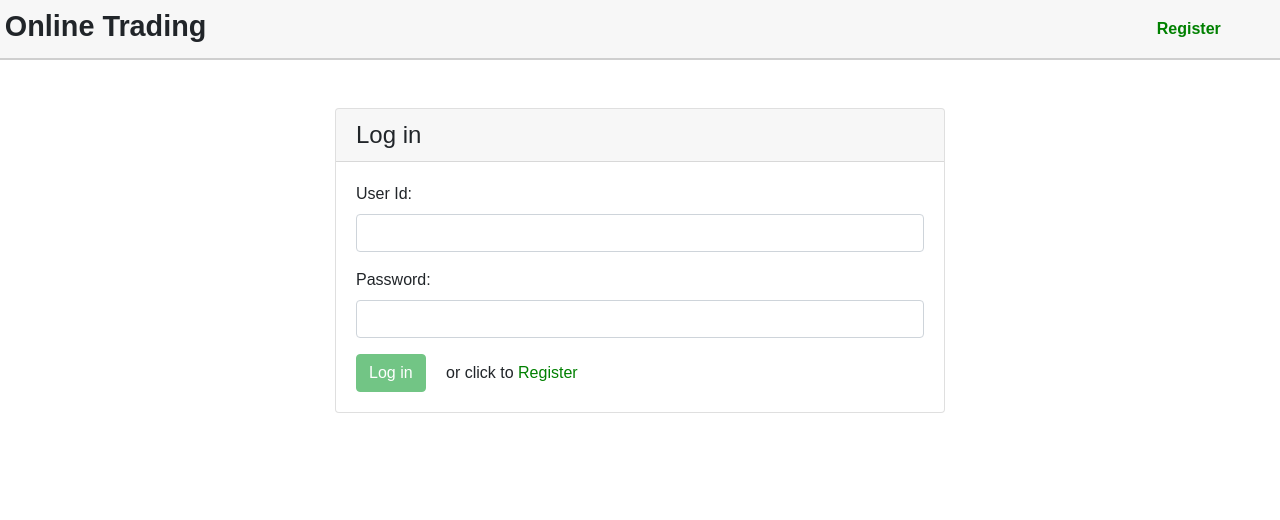
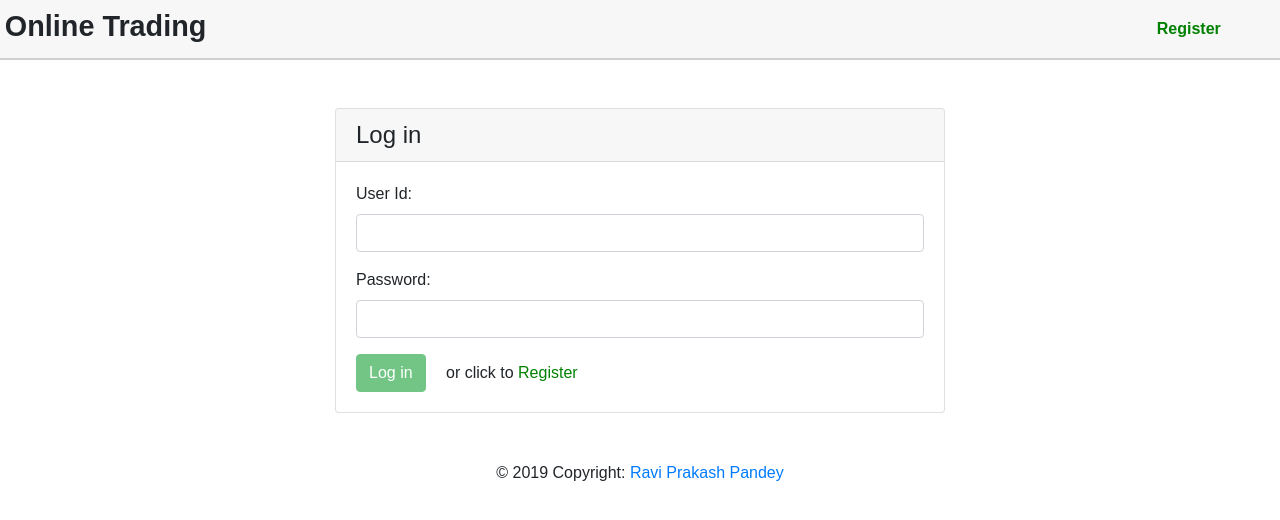
Before and after one commit to rvpandey99/github-yrep95, an Angular app: page /login in a window 1280 px wide. Shown: the top 520 px of the page. Built offline with nearby package versions, Linux system fonts and the light colour scheme; what @auth0/angular-jwt would draw is missing.

Commit message:
2 files modified

```diff
--- a/src/app/app.component.html
+++ b/src/app/app.component.html
@@ -1,2 +1,8 @@
 <router-outlet></router-outlet>
-<h1></h1>
+<!-- Copyright -->
+<footer class="page-footere">
+  <div class="footer-copyright text-center mt-5">© 2019 Copyright:
+    <a href="https://raviprakashpandey.com/"> Ravi Prakash Pandey</a>
+  </div>
+</footer>
+  <!-- Copyright -->
--- a/src/app/login/login.component.ts
+++ b/src/app/login/login.component.ts
@@ -37,14 +37,14 @@ export class LoginComponent implements OnInit {
     if(this.loginForm.valid){
       this.loading = true;
       this._auth.login(body).subscribe(
-        data => {
+        (data) => {
           this.successMessage = 'Logged in successfully. Welcome ' + data.userName;
           localStorage.setItem('token',data.token.toString());
           localStorage.setItem('userName',data.userName.toString());
           this.loading = false;
           this._router.navigate(['home']);
         },
-        error => {
+        (error) => {
           this.errorMessage = error.error || 'Something went wrong.';
           this.loading = false;
         // console.log(error.error);
```
